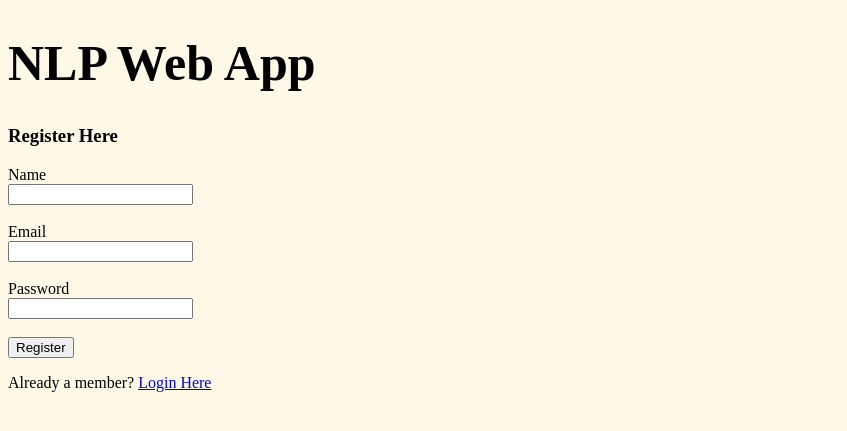
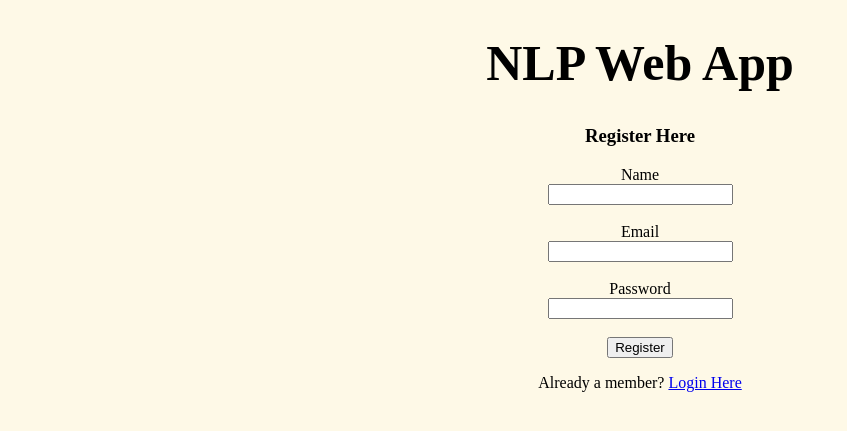
Before and after one commit to Mihir-50/NLP-WebApp, a Flask app: page /register in a window 1280 px wide. Shown: the top 431 px of the page, without its empty margins (0-847 px from the left). Run offline with Flask 2, Linux system fonts and the light colour scheme.

Commit message:
Done Alignment using HTML & CSS

```diff
--- a/templates/register.html
+++ b/templates/register.html
@@ -7,7 +7,7 @@
     <title>NLP App | Register</title>
 </head>
 <!--body is the main section where we write whole code of our website-->
-<body BGCOLOR="#FEF9E7">
+<body BGCOLOR="#FEF9E7" style="text-align: center;">
      <!--give heading on login page use h1 tag-->
      <h1 style="font-size: 50px;">NLP Web App</h1>
      <h3>Register Here</h3>
--- a/users_data.json
+++ b/users_data.json
@@ -18,5 +18,9 @@
     "abhishek@gmail.com": [
         "Abhishek Thakur",
         "abhishek"
+    ],
+    "ishu@gmail.com": [
+        "Ishu Srivastava",
+        "1234"
     ]
 }
```
